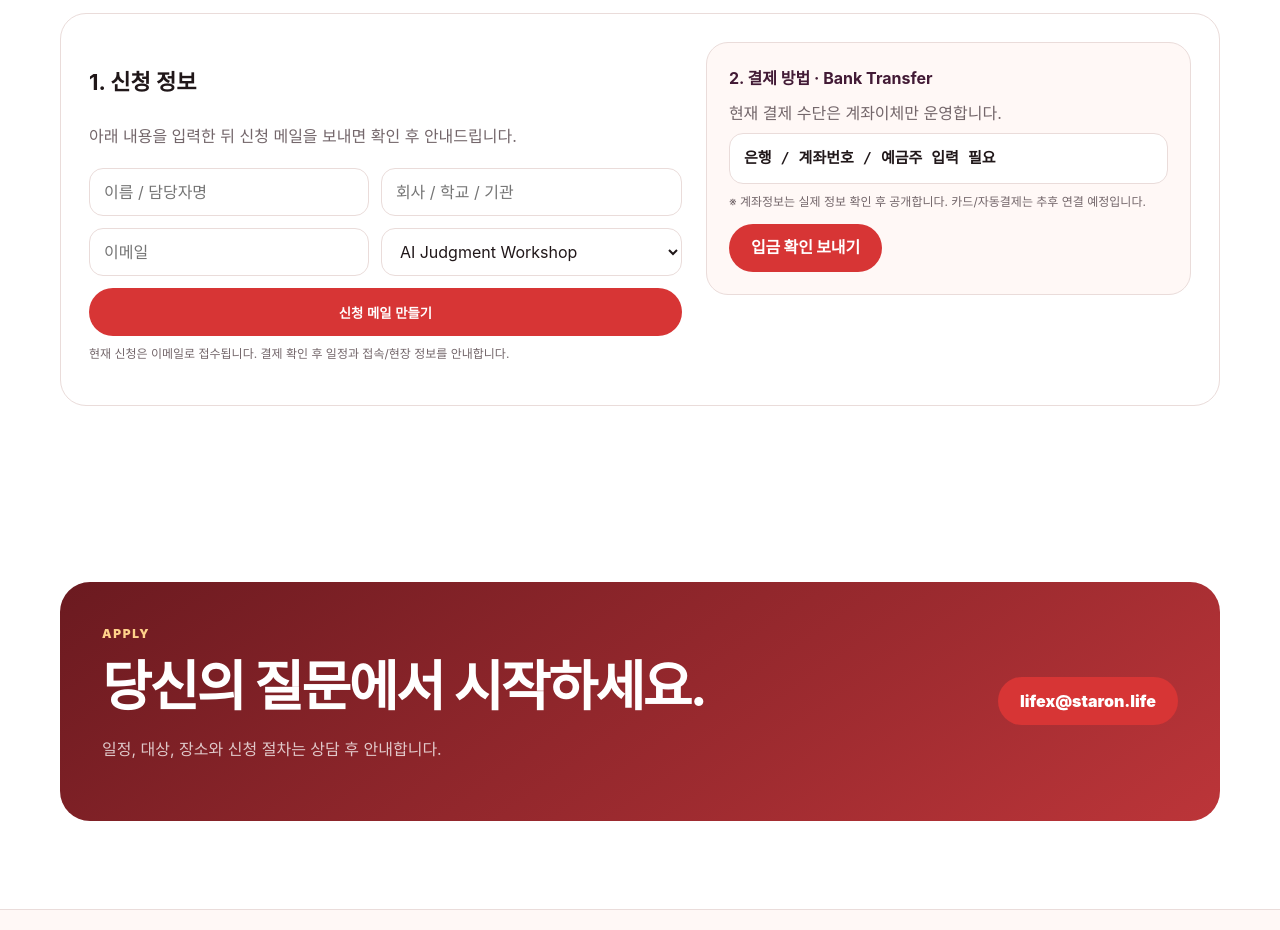
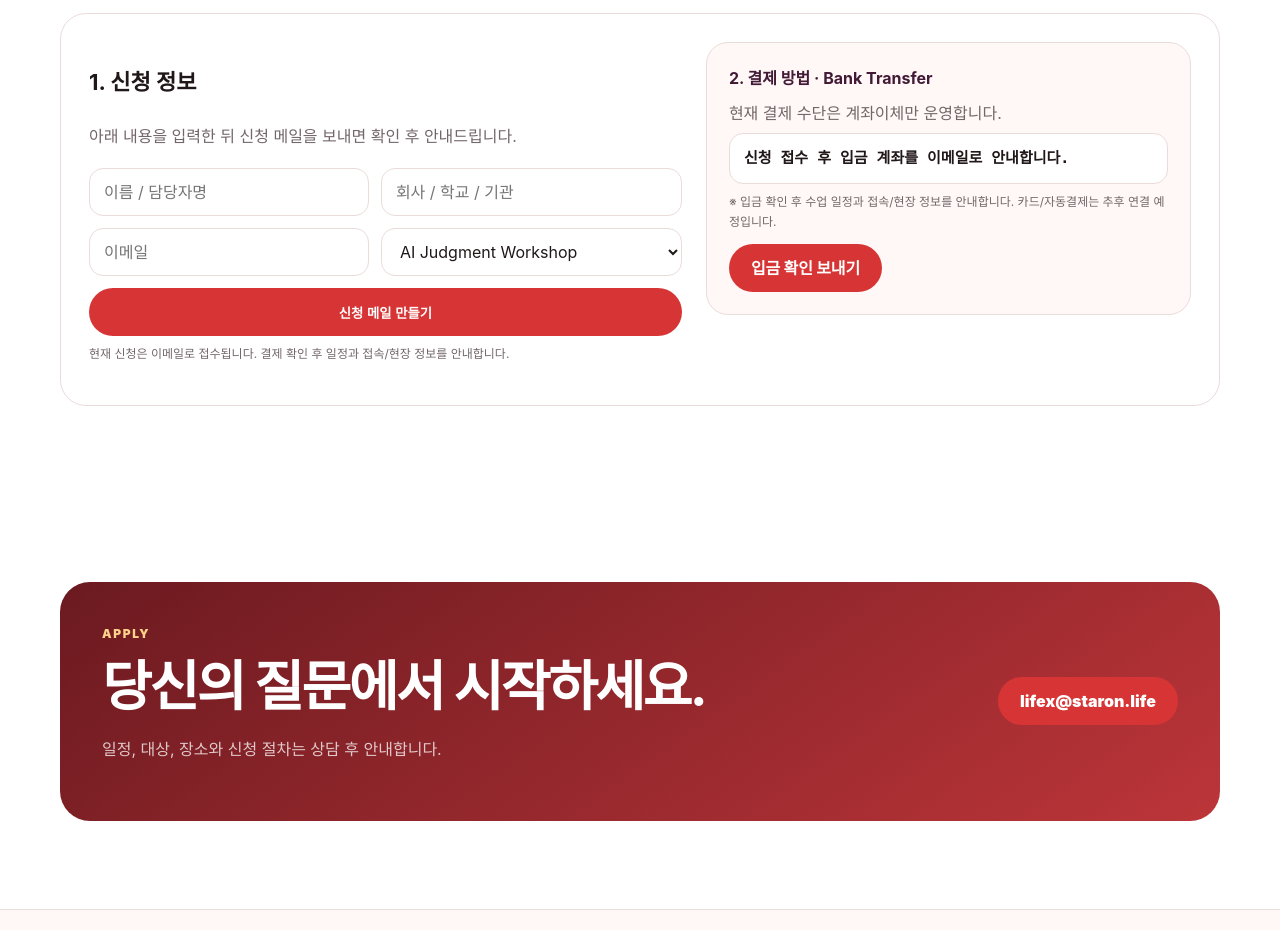
Before and after one commit to cyzoa/school, a plain HTML site: page index.html in a window 1280 px wide. Shown: the part 6280-7210 px from the top of the page. Drawn offline with Linux system fonts and the light colour scheme.

Commit message:
Use private bank-transfer instructions after application

```diff
--- a/index.html
+++ b/index.html
@@ -64,8 +64,8 @@ section{padding:88px 0}.soft{background:var(--paper)}.grid{display:grid;grid-tem
 <div class="bank-card">
 <b>2. 결제 방법 · Bank Transfer</b>
 <p class="payment-note">현재 결제 수단은 계좌이체만 운영합니다.</p>
-<code>은행 / 계좌번호 / 예금주 입력 필요</code>
-<p class="apply-help">※ 계좌정보는 실제 정보 확인 후 공개합니다. 카드/자동결제는 추후 연결 예정입니다.</p>
+<code>신청 접수 후 입금 계좌를 이메일로 안내합니다.</code>
+<p class="apply-help">※ 입금 확인 후 수업 일정과 접속/현장 정보를 안내합니다. 카드/자동결제는 추후 연결 예정입니다.</p>
 <a class="button" href="mailto:lifex@staron.life?subject=LifeX%20School%20Payment%20Confirmation">입금 확인 보내기</a>
 </div>
 </div></div>
```
